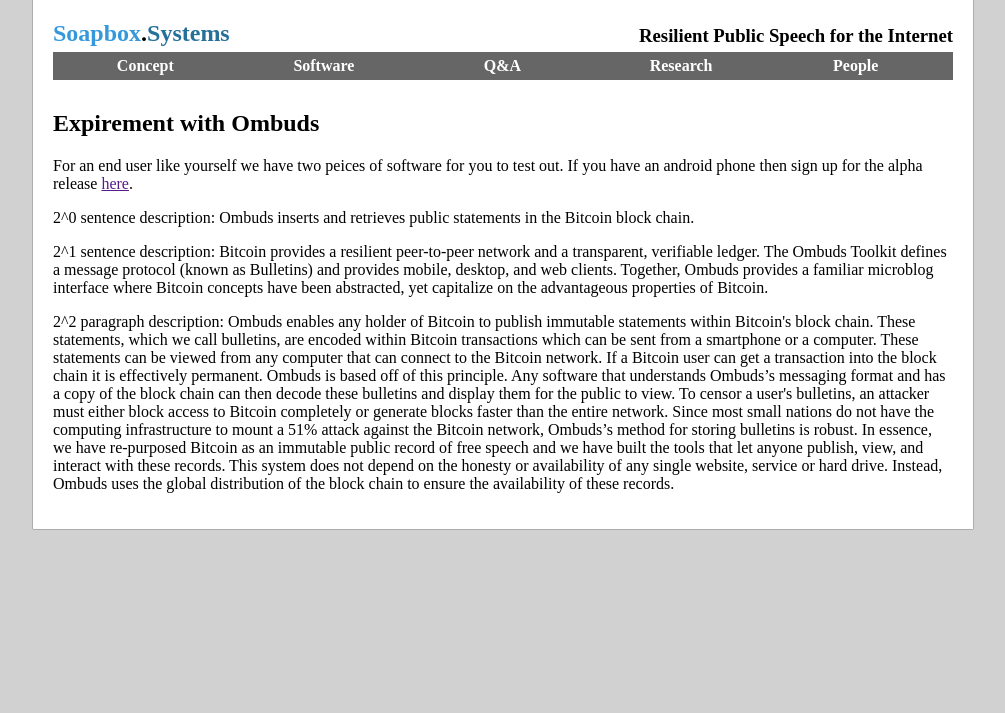
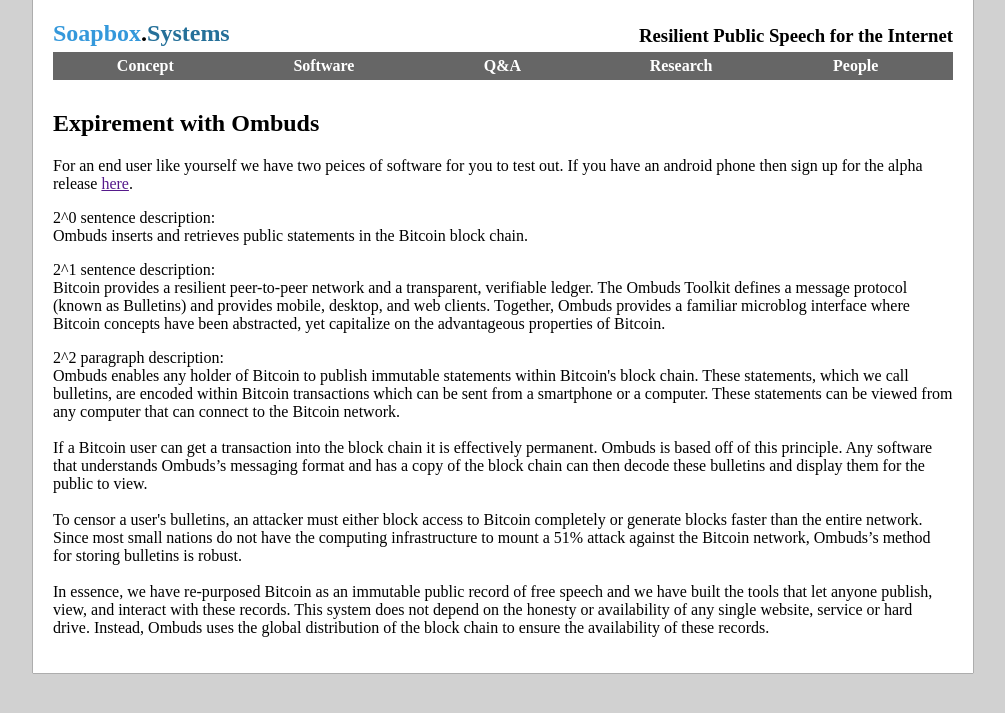
Before and after one commit to soapboxfork/ombuds-site, a Jekyll site: the page built from software/index.html, in a window 1280 px wide. Shown: the top 713 px of the page, without its empty margins (137-1142 px from the left). Built offline with Jekyll 4.4.1, drawn with Linux system fonts in a browser that asks for light colours.

```diff
--- a/software/index.html
+++ b/software/index.html
@@ -11,22 +11,22 @@ layout: default
 </p>
 
 <p>
-2^0 sentence description:
+2^0 sentence description:<br>
 Ombuds inserts and retrieves public statements in the Bitcoin block chain.
 </p>
 
 <p>
-2^1 sentence description:
+2^1 sentence description:<br>
 Bitcoin provides a resilient peer-to-peer network and a transparent, verifiable ledger.  The Ombuds Toolkit defines a message protocol (known as Bulletins) and provides mobile, desktop, and web clients.  Together, Ombuds provides a familiar microblog interface where Bitcoin concepts have been abstracted, yet capitalize on the advantageous properties of Bitcoin.
 </p>
 
 <p>
-2^2 paragraph description:
+2^2 paragraph description:<br>
 Ombuds enables any holder of Bitcoin to publish immutable statements within Bitcoin's block chain. These statements, which we call bulletins, are encoded within Bitcoin transactions which can be sent from a smartphone or a computer. These statements can be viewed from any computer that can connect to the Bitcoin network.
-
+<br><br>
 If a Bitcoin user can get a transaction into the block chain it is effectively permanent. Ombuds is based off of this principle. Any software that understands Ombuds’s messaging format and has a copy of the block chain can then decode these bulletins and display them for the public to view.
-
+<br><br>
 To censor a user's bulletins, an attacker must either block access to Bitcoin completely or generate blocks faster than the entire network. Since most small nations do not have the computing infrastructure to mount a 51% attack against the Bitcoin network, Ombuds’s method for storing bulletins is robust.
-
+<br><br>
 In essence, we have re-purposed Bitcoin as an immutable public record of free speech and we have built the tools that let anyone publish, view, and interact with these records. This system does not depend on the honesty or availability of any single website, service or hard drive. Instead, Ombuds uses the global distribution of the block chain to ensure the availability of these records.
 </p>
```
